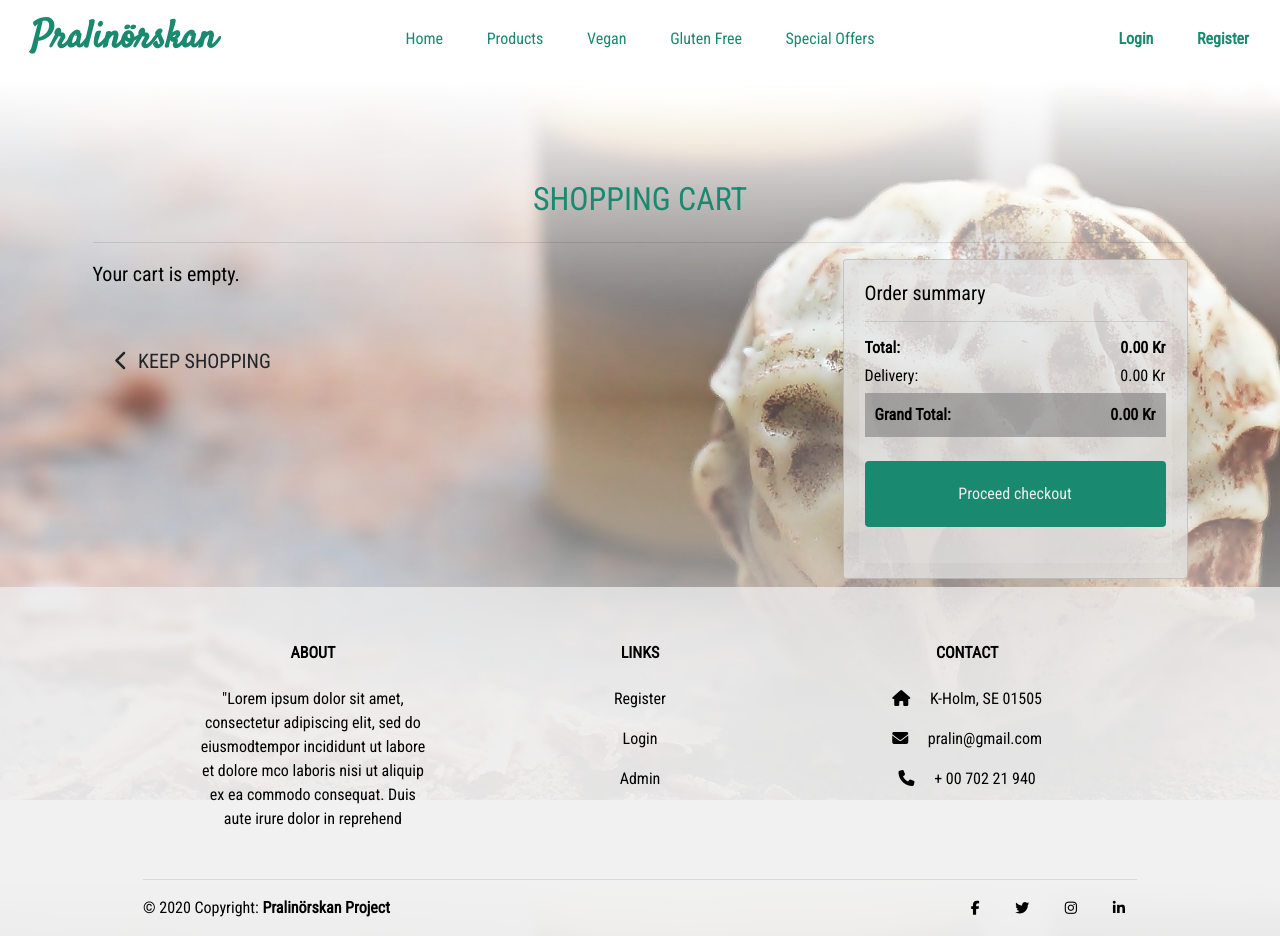
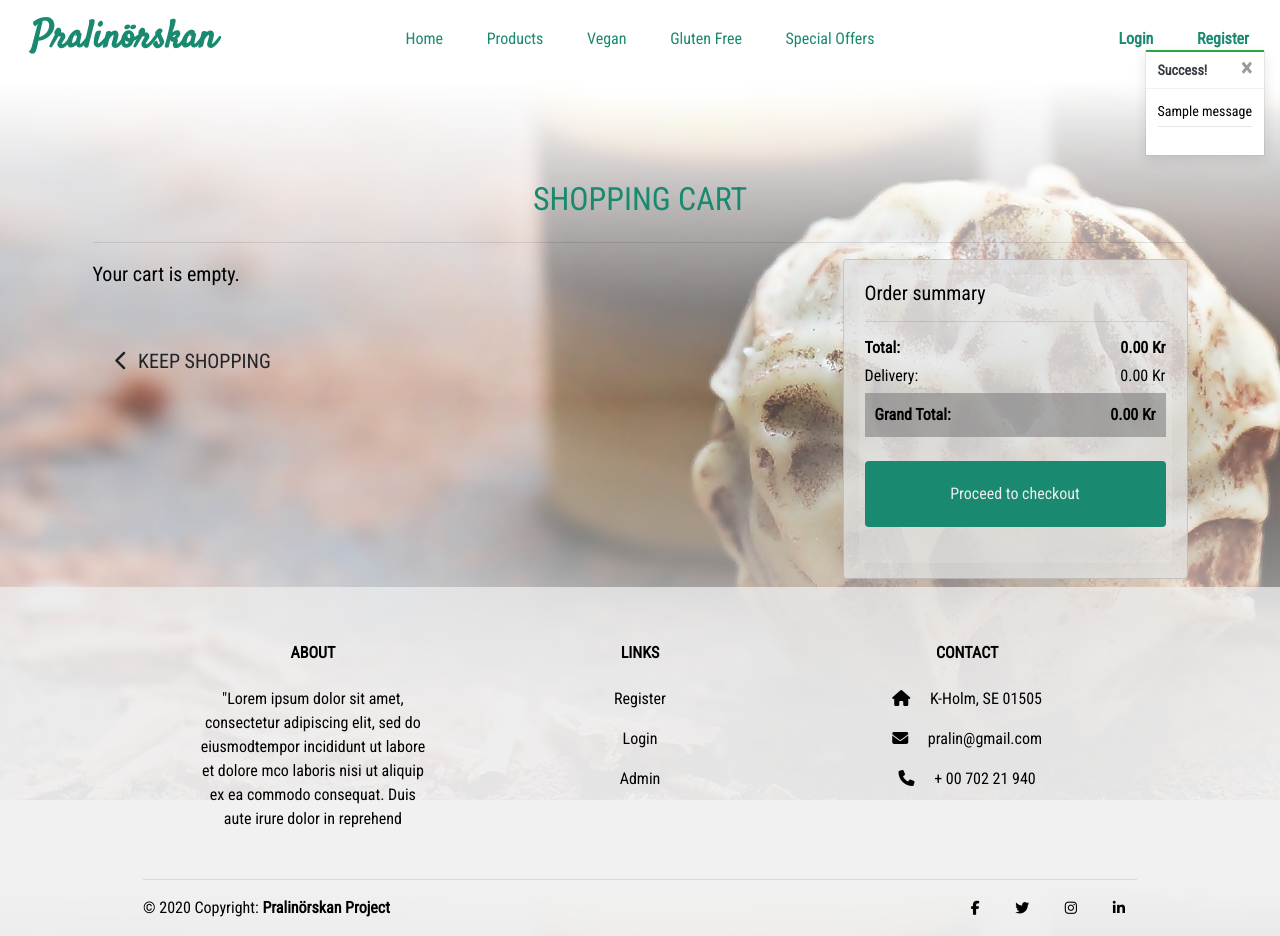
Before and after one commit to Timmy-Bergkvist/Pralinorskan-app, a Django app: page /cart/ in a window 1280 px wide. Run offline with Django 3.2, Linux system fonts and the light colour scheme; tables that the repository leaves empty hold one stand-in row (values such as "Sample post"); one stand-in notice (Sample message) is shown; parts of the project's set-up code (start-up, migrations or seed data) failed here and were passed over; some libraries are stand-ins or nearby versions.

Commit message:
Added styling to toasts

```diff
--- a/cart/templates/cart/cart.html
+++ b/cart/templates/cart/cart.html
@@ -114,7 +114,7 @@
                     </div>
                     </div>
                     <div class="text-center mt-4">
-                        <a href="#" class=" checkout-btn btn">Proceed checkout</a>
+                        <a href="#" class=" checkout-btn btn">Proceed to checkout</a>
                     </div>
                 </div>
               </div>
--- a/cart/views.py
+++ b/cart/views.py
@@ -18,6 +18,7 @@ def view_cart(request):
 
 def add_to_cart(request, item_id):
 
+    product = get_object_or_404(Product, pk=item_id)
     quantity = int(request.POST.get('quantity'))
     redirect_url = request.POST.get('redirect_url')
     # Gets the cart variable if it exists-
@@ -30,6 +31,7 @@ def add_to_cart(request, item_id):
     else:
         # Add the item to the cart.
         cart[item_id] = quantity
+        messages.success(request, f'Added {product.name} to your cart')
 
     # Overwrite the variable in the session with the updated version.
     request.session['cart'] = cart
@@ -41,10 +43,11 @@ def add_to_cart(request, item_id):
 
 def remove_from_cart(request, item_id):
 
-
+    product = get_object_or_404(Product, pk=item_id)
     cart = request.session.get('cart', {})
 
     cart.pop(item_id)
+    messages.success(request, f'Removed {product.name} from your cart')
 
     request.session['cart'] = cart
     return HttpResponse(status=200)
--- a/static/css/base.css
+++ b/static/css/base.css
@@ -282,11 +282,9 @@ body {
   padding: 10px 10px;
 }
 
+
 .checkout-btn {
   background-color: #19896F;
-}
-
-.checkout-btn {
   color: #EDEDED;
   width: 100%;
   padding: 20px 20px;
@@ -350,6 +348,72 @@ body {
   padding: 0;
 }
 
+/* ------------ Toasts ------------ */
+
+.toast-checkout-btn{
+  background-color: #19896F;
+  color: #EDEDED;
+}
+
+.toast-checkout-btn:hover {
+  background-color: #075342;
+  color: #EDEDED;
+}
+
+.message-container {
+  position: fixed;
+  top: 50px;
+  right: 15px;
+  z-index: 99999999999;
+}
+
+.custom-toast {
+  overflow: visible;
+}
+
+.toast-capper {
+  height: 2px;
+}
+
+/* Convenience classes - colors copied from Bootstrap */
+.toast-primary {
+  border-bottom-color: #007bff !important;
+}
+
+.toast-secondary {
+  border-bottom-color: #6c757d !important;
+}
+
+.toast-success {
+  border-bottom-color: #28a745 !important;
+}
+
+.toast-danger {
+  border-bottom-color: #dc3545 !important;
+}
+
+.toast-warning {
+  border-bottom-color: #ffc107 !important;
+}
+
+.toast-info {
+  border-bottom-color: #17a2b8 !important;
+}
+
+.toast-light {
+  border-bottom-color: #f8f9fa !important;
+}
+
+.toast-dark {
+  border-bottom-color: #343a40 !important;
+}
+
+.cart-notification-wrapper {
+  height: 100px;
+  overflow-x: hidden;
+  overflow-y: auto;
+}
+
 
 /*---------------------------<-Allauth->------------------------------*/
 
--- a/static/js/return-to-top.js
+++ b/static/js/main.js
@@ -1,3 +1,5 @@
+
+// Return to top button
 window.onload = function()  {
     $(window).scroll(function() {
         if ($(this).scrollTop() >= 200) {        // If page is scrolled more than 200px
@@ -12,3 +14,7 @@ window.onload = function()  {
         }, 500);
     });
         }
+
+
+// Tosat function
+$('.toast').toast('show');
--- a/templates/base.html
+++ b/templates/base.html
@@ -129,6 +129,25 @@
     </header>
 
 
+    {% if messages %}
+        <div class="message-container">
+            {% for message in messages %}
+                {% with message.level as level %}
+                    {% if level == 40 %}
+                        {% include 'toasts/toast_error.html' %}
+                    {% elif level == 30 %}
+                        {% include 'toasts/toast_warning.html' %}
+                    {% elif level == 25 %}
+                        {% include 'toasts/toast_success.html' %}
+                    {% else %}
+                        {% include 'toasts/toast_info.html' %}
+                    {% endif %}
+                {% endwith %}
+            {% endfor %}
+        </div>
+    {% endif %}
+
+
     {% block page_header %}
     {% endblock %}
 
@@ -148,7 +167,7 @@
     {% endblock %}
 
     {% block postloadjs %}
-      <script src="/static/js/return-to-top.js"></script>
+      <script src="/static/js/main.js"></script>
       <script src="/static/js/quantity-input-script.js"></script>
     {% endblock %}
 
--- a/templates/toasts/toast_error.html
+++ b/templates/toasts/toast_error.html
@@ -1,5 +1,5 @@
 <div class="toast custom-toast rounded-0 border-top.0" data-autohide="false">
-    <div class="arrow-up arrow-danger"></div>
+    <div class="toast-danger"></div>
     <div class="w-100 toast-capper bg-danger"></div>
     <div class="toast-header bg-white text-dark">
         <strong class="mr-aoto">Error!</strong>
--- a/templates/toasts/toast_info.html
+++ b/templates/toasts/toast_info.html
@@ -1,5 +1,5 @@
 <div class="toast custom-toast rounded-0 border-top.0" data-autohide="false">
-    <div class="arrow-up arrow-info"></div>
+    <div class="toast-info"></div>
     <div class="w-100 toast-capper bg-info"></div>
     <div class="toast-header bg-white text-dark">
         <strong class="mr-aoto">Alert!</strong>
--- a/templates/toasts/toast_success.html
+++ b/templates/toasts/toast_success.html
@@ -1,13 +1,58 @@
-<div class="toast custom-toast rounded-0 border-top.0" data-autohide="false">
-    <div class="arrow-up arrow-warning"></div>
-    <div class="w-100 toast-capper bg-warning"></div>
+<div class="toast custom-toast rounded-0 border-top-0" data-autohide="false">
+    <div class="toast-success"></div>
+    <div class="w-100 toast-capper bg-success"></div>
     <div class="toast-header bg-white text-dark">
-        <strong class="mr-aoto">Success!</strong>
+        <strong class="mr-auto">Success!</strong>
         <button type="button" class="ml-2 mb-1 close text-dark" data-dismiss="toast" aria-label="Close">
             <span aria-hidden="true">&times;</span>
         </button>
     </div>
     <div class="toast-body bg-white">
-        {{ message }}
+        <div class="row">
+            <div class="col">
+                {{ message }}
+                <hr class="mt-1 mb-3">
+            </div>
+        </div>
+        {% if grand_total and not on_profile_page %}
+        {% load tools %}
+            <p class="logo-font bg-white text-black py-1">Your Cart ({{ product_count }})</p>
+            <div class="cart-notification-wrapper">
+                {% for item in cart_items %}
+                    <div class="row">
+                        <div class="col-3 my-1">
+                            {% if item.product.image %}
+                            <img class="w-100" src="{{ item.product.image.url }}" alt="{{ item.product.name }}">
+                            {% else %}
+                            <img class="w-100" src="{{ MEDIA_URL }}noimage.png" alt="{{ item.product.name }}">
+                            {% endif %}
+                        </div>
+                        <div class="col-9">
+                            <p class="my-0"><strong>{{ item.product.name }}</strong></p>
+                            <p class="my-0 small text-muted">Qty: {{ item.quantity }} x {{ item.product.price | calc_subtotal:item.quantity }}</p>
+                        </div>
+                    </div>
+                {% endfor %}
+            </div>
+            <hr>
+            <div class="row">
+                <div class="col-12">
+                    <div class="row">
+                        <div class="col-5 toast-grand-total">
+                            <div style="text-align: left;"><strong>Grand Total</strong></div>
+                            <span><strong style="text-align: left;">{{ grand_total|floatformat:2 }} Kr</strong></span>
+                        </div>
+                        <div class="col-7 ">
+                            <a href="{% url 'view_cart' %}" class="btn toast-checkout-btn btn-sm rounded-5">
+                                <span>Proceed to checkout</span>
+                                <span class="icon">
+                                    <i class="fas fa-arrow-right"></i>
+                                </span>
+                            </a>
+                        </div>
+                    </div>
+                </div>
+            </div>
+        {% endif %}
     </div>
 </div>
--- a/templates/toasts/toast_warning.html
+++ b/templates/toasts/toast_warning.html
@@ -1,5 +1,5 @@
 <div class="toast custom-toast rounded-0 border-top.0" data-autohide="false">
-    <div class="arrow-up arrow-warning"></div>
+    <div class="toast-warning"></div>
     <div class="w-100 toast-capper bg-warning"></div>
     <div class="toast-header bg-white text-dark">
         <strong class="mr-aoto">Warning!</strong>
```
Also changed, not shown: db.sqlite3.
